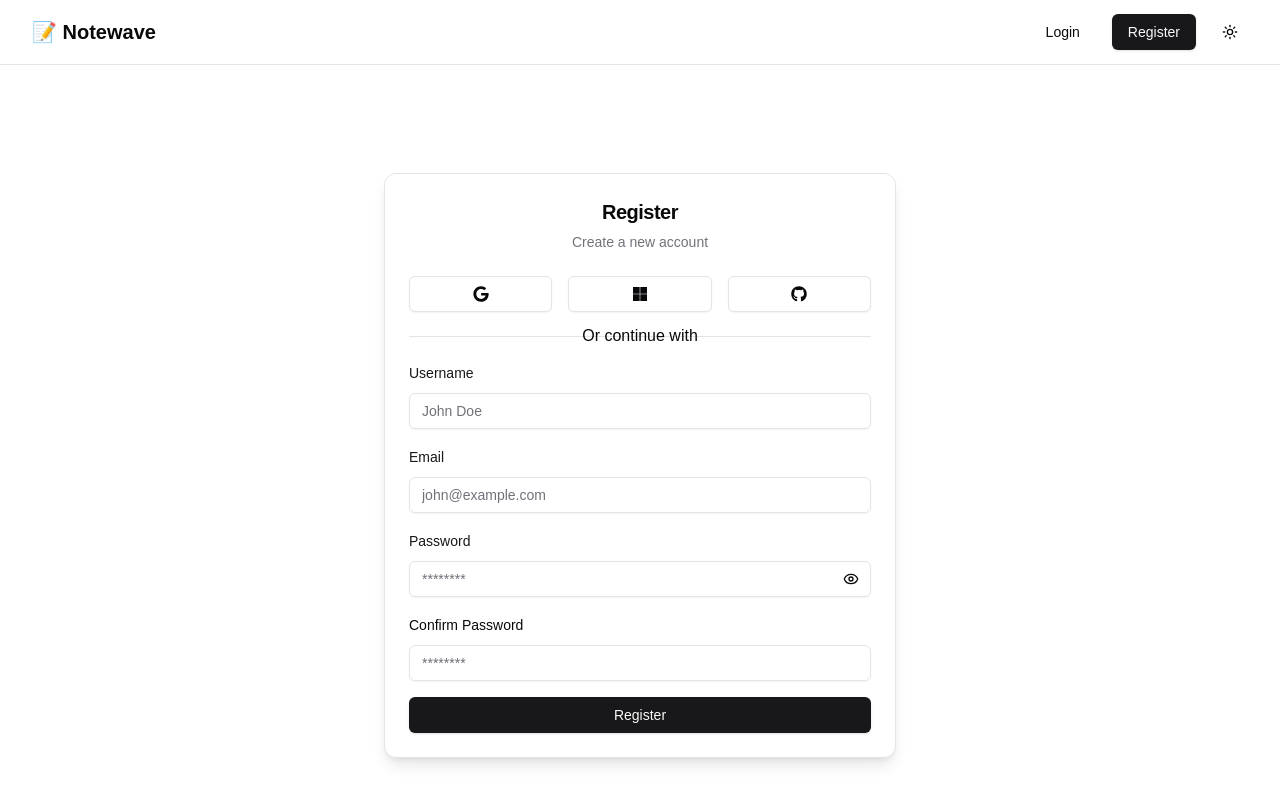
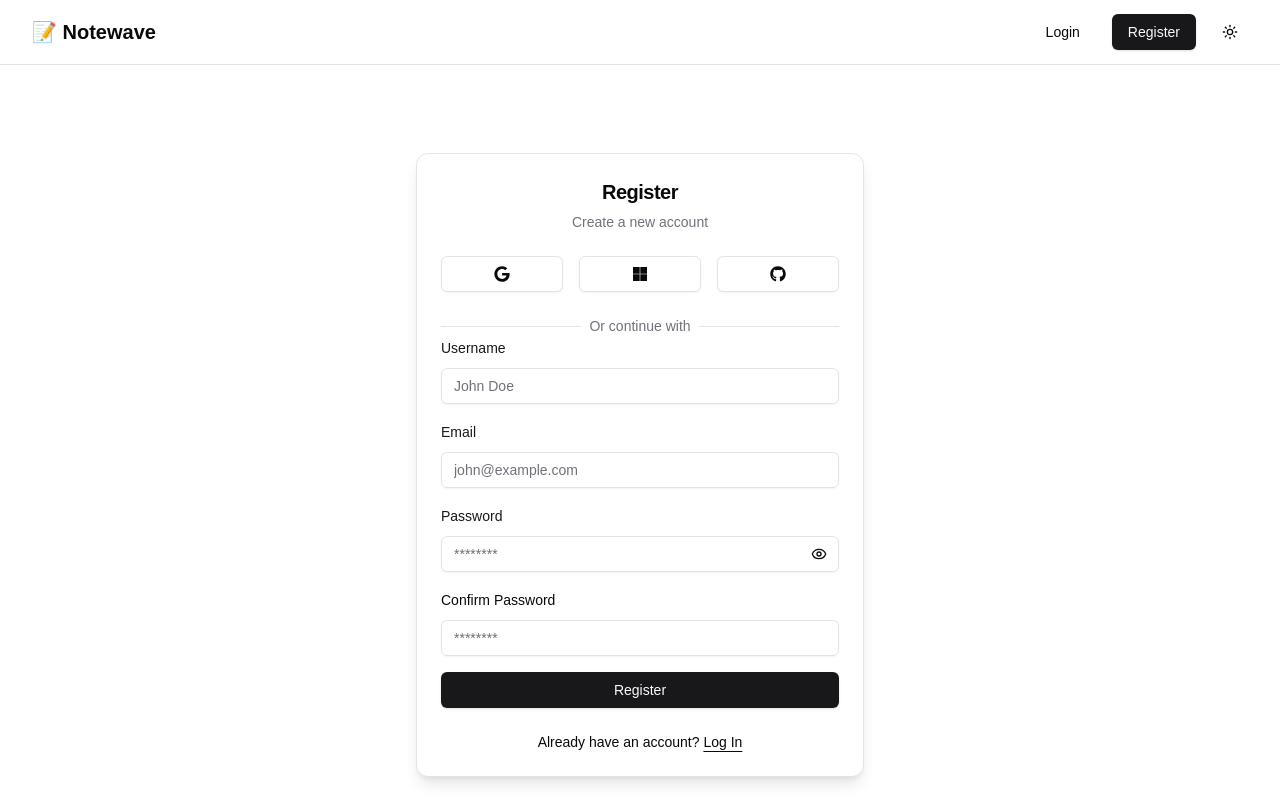
Before and after one commit to Babban33/notewave, a Next.js app: page /register in a window 1280 px wide. Shown: the top 800 px of the page. Built offline with nearby package versions, Linux system fonts and the light colour scheme.

Commit message:
changed separator and added login link

```diff
--- a/app/(auth-pages)/register/page.tsx
+++ b/app/(auth-pages)/register/page.tsx
@@ -1,5 +1,5 @@
 'use client'
-import { Card, CardContent, CardDescription, CardHeader, CardTitle } from "@/components/ui/card";
+import { Card, CardContent, CardDescription, CardFooter, CardHeader, CardTitle } from "@/components/ui/card";
 import { useForm } from "react-hook-form";
 import * as z from "zod";
 import {zodResolver} from "@hookform/resolvers/zod";
@@ -8,8 +8,8 @@ import { Input } from "@/components/ui/input";
 import { Button } from "@/components/ui/button";
 import { useState } from "react";
 import { EyeOff, Eye } from "lucide-react";
-import { Separator } from "@/components/ui/separator";
 import { FaGoogle, FaMicrosoft, FaGithub } from 'react-icons/fa';
+import Link from "next/link";
 
 const formSchema = z.object({
     username: z
@@ -63,7 +63,7 @@ export default function RegisterPage(){
 
     return(
         <div className="flex items-center justify-center min-h-screen px-2 md:px-0">
-            <Card className="w-full max-w-lg shadow-lg">
+            <Card className="w-full max-w-md shadow-lg">
                 <CardHeader className="text-center">
                     <CardTitle className="text-xl font-semibold">Register</CardTitle>
                     <CardDescription>Create a new account</CardDescription>
@@ -80,9 +80,8 @@ export default function RegisterPage(){
                             <FaGithub/>
                         </Button>
                     </div>
-                    <div className="relative mb-6">
-                        <Separator />
-                        <span className="absolute left-1/2 top-1/2 -translate-x-1/2 -translate-y-1/2">
+                    <div className="relative text-center text-sm after:absolute after:inset-0 after:top-1/2 after:z-0 after:flex after:items-center after:border-t after:border-border">
+                        <span className="relative z-10 bg-background px-2 text-muted-foreground">
                         Or continue with
                         </span>
                     </div>
@@ -163,6 +162,14 @@ export default function RegisterPage(){
                         </form>
                     </Form>
                 </CardContent>
+                <CardFooter className="justify-center">
+                    <div className="text-center text-sm">
+                        Already have an account?{" "}
+                        <Link href="/login" className="underline underline-offset-4">
+                            Log In
+                        </Link>
+                    </div>
+                </CardFooter>
             </Card>
         </div>
     )
```
